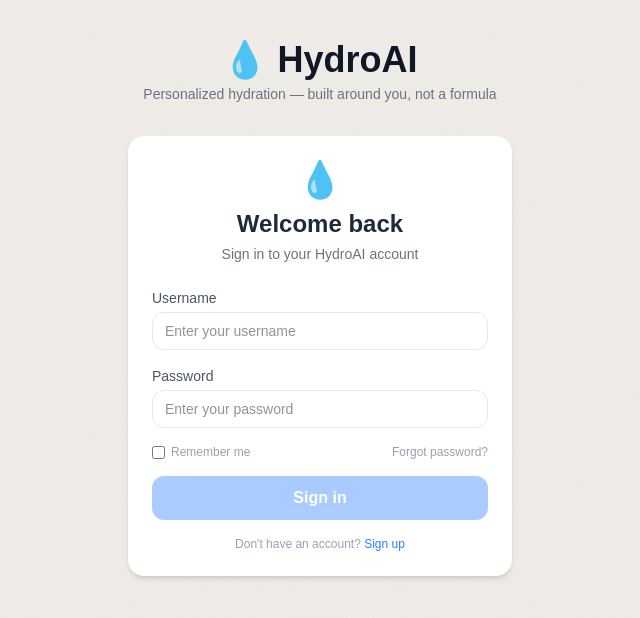
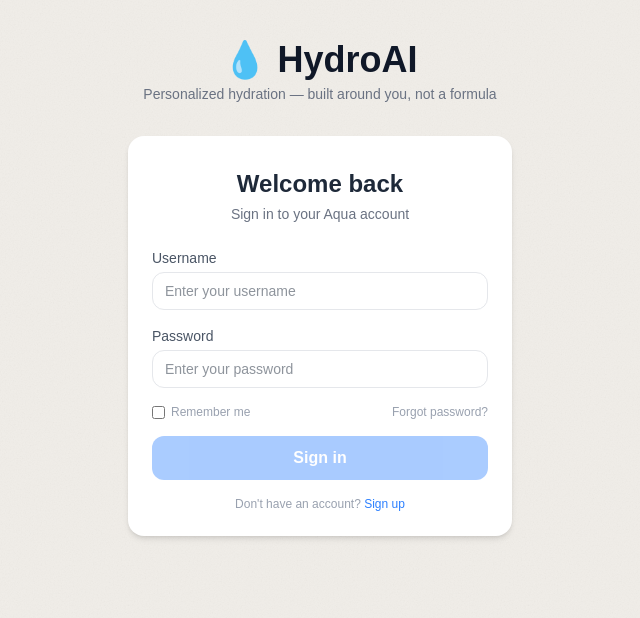
Before and after one commit to arnavkonduru-crypto/app_real, a Next.js app: page /app in a window 1280 px wide. Shown: the top 618 px of the page, without its empty margins (320-960 px from the left). Built offline with nearby package versions, Linux system fonts and the light colour scheme; a web font is replaced by a local one.

Commit message:
force rebuild login screen to clear HydroAI cache on Vercel
Co-Authored-By: Claude Sonnet 4.6 <noreply@anthropic.com>

```diff
--- a/components/auth/LoginForm.tsx
+++ b/components/auth/LoginForm.tsx
@@ -21,9 +21,9 @@ export default function LoginForm({ onLogin }: { onLogin: () => void }) {
   return (
     <Card className="max-w-sm mx-auto">
       <div className="text-center mb-6">
-        <div className="text-4xl mb-2">💧</div>
-        <h2 className="text-2xl font-bold text-gray-800 dark:text-white">Welcome back</h2>
-        <p className="text-sm text-gray-500 mt-1">Sign in to your HydroAI account</p>
+        <div className="text-4xl mb-2"></div>
+        <h2 className="text-2xl font-bold text-gray-800">Welcome back</h2>
+        <p className="text-sm text-gray-500 mt-1">Sign in to your Aqua account</p>
       </div>
 
       <form onSubmit={handleSubmit} className="space-y-4">
```
